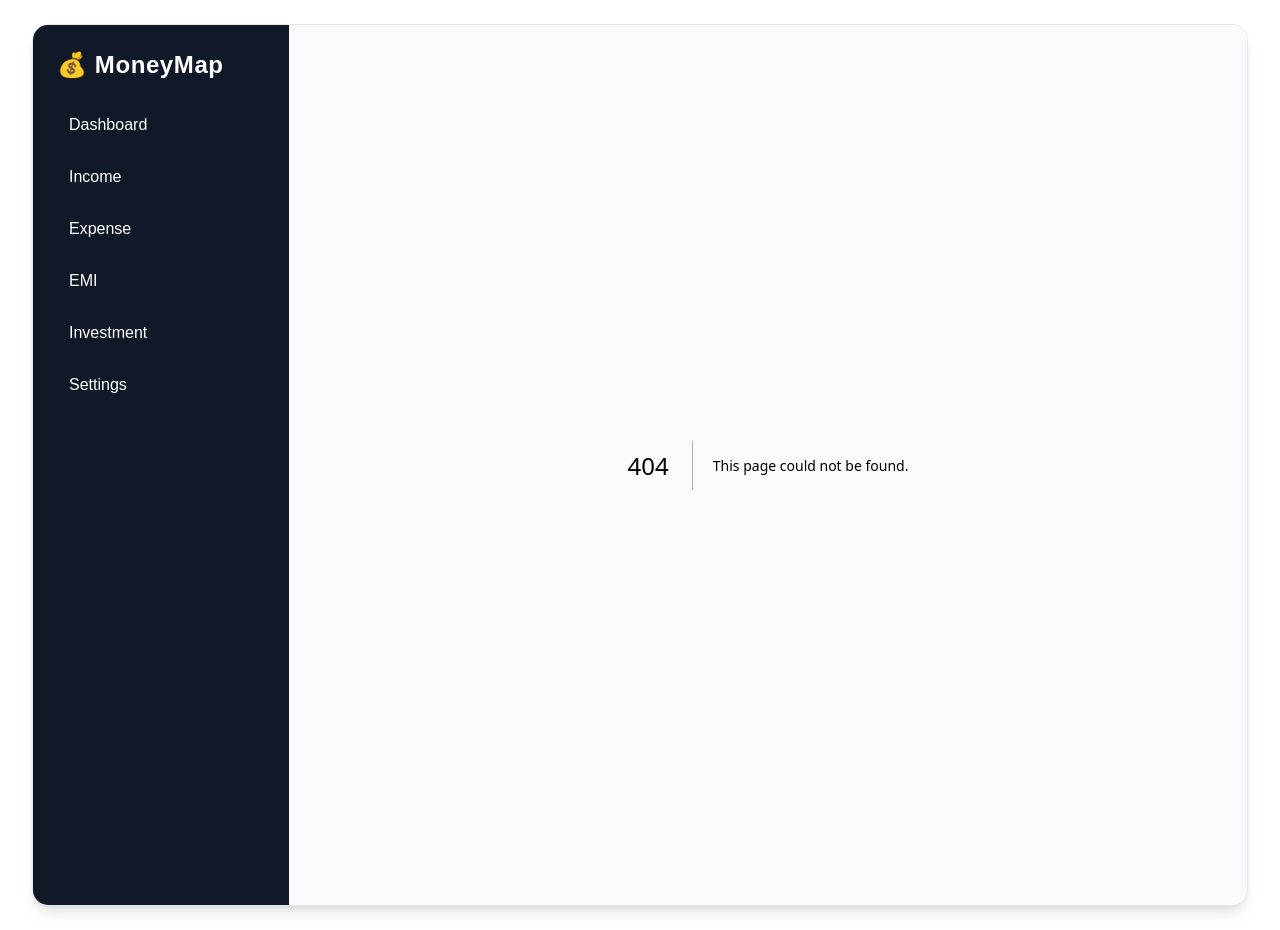
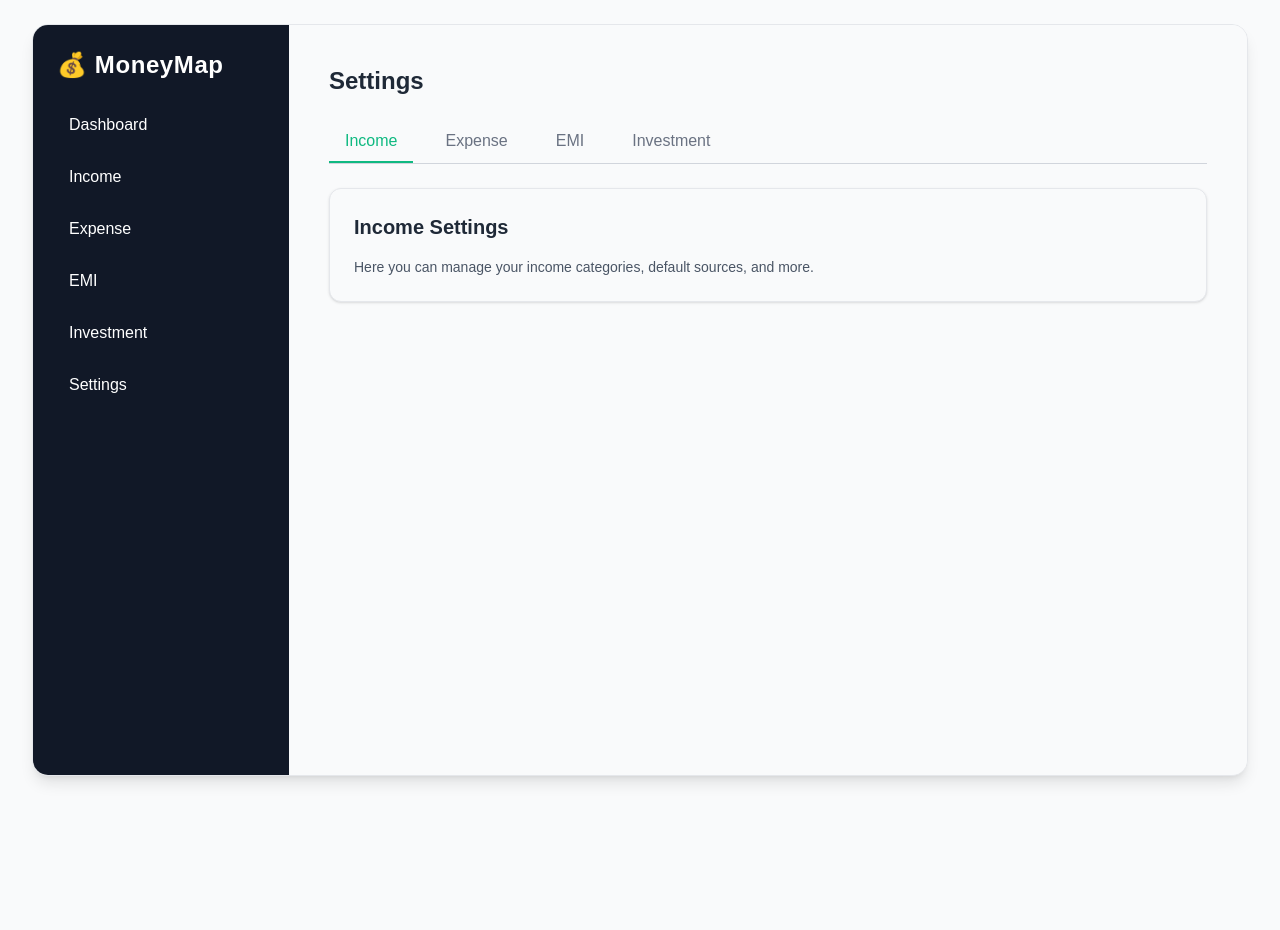
Before and after one commit to ashishbs237/NextApp-Money-App, a Next.js app: page /settings/income in a window 1280 px wide. Before the commit this address had no page. After the commit the page ends 800 px from the top, so only its background shows below. Built offline with nearby package versions, Linux system fonts and the light colour scheme.

Commit message:
added dynamic tabs for settings

```diff
--- /dev/null
+++ b/src/app/settings/[tab]/page.tsx
@@ -0,0 +1,24 @@
+'use client'
+
+import { useParams } from 'next/navigation'
+import IncomeTab from '../tabs/Income'
+import ExpenseTab from '../tabs/Expense'
+import EMIsTab from '../tabs/EMI'
+import InvestmentTab from '../tabs/Investment'
+
+export default function SettingsTabPage() {
+    const { tab } = useParams()
+
+    switch (tab) {
+        case 'income':
+            return <IncomeTab />
+        case 'expense':
+            return <ExpenseTab />
+        case 'emi':
+            return <EMIsTab />
+        case 'investment':
+            return <InvestmentTab />
+        default:
+            return <div className="text-red-500">Invalid settings tab.</div>
+    }
+}
--- /dev/null
+++ b/src/app/settings/layout.tsx
@@ -0,0 +1,43 @@
+'use client'
+
+import Link from 'next/link'
+import { usePathname } from 'next/navigation'
+
+const tabs = ['Income', 'Expense', 'EMI', 'Investment']
+
+export default function SettingsLayout({ children }: { children: React.ReactNode }) {
+  const pathname = usePathname()
+
+  return (
+    <div className="w-full">
+      <h1 className="text-2xl font-semibold mb-6 text-[var(--foreground)]">Settings</h1>
+
+      {/* Tabs Navigation */}
+      <div className="flex space-x-4 border-b border-gray-300 mb-6">
+        {tabs.map((tab) => {
+          const path = `/settings/${tab.toLowerCase()}`
+          const isActive = pathname === path
+
+          return (
+            <Link
+              key={tab}
+              href={path}
+              className={`px-4 py-2 font-medium border-b-2 transition-all ${
+                isActive
+                  ? 'border-[var(--accent)] text-[var(--accent)]'
+                  : 'border-transparent text-gray-500 hover:text-[var(--accent)]'
+              }`}
+            >
+              {tab}
+            </Link>
+          )
+        })}
+      </div>
+
+      {/* Tab Content */}
+      <div className="bg-[var(--background)] rounded-xl shadow-sm p-6 border border-gray-200 transition-all">
+        {children}
+      </div>
+    </div>
+  )
+}
--- a/src/app/settings/page.tsx
+++ b/src/app/settings/page.tsx
@@ -1,72 +1,5 @@
-'use client'
+import { redirect } from 'next/navigation'
 
-import { useState } from 'react'
-
-const tabs = ['Income', 'Expense', 'EMI', 'Investment']
-
-export default function SettingsPage() {
-    const [activeTab, setActiveTab] = useState('Income')
-
-    return (<div className="w-full"> <h1 className="text-2xl font-semibold mb-6 text-[var(--foreground)]"> Settings </h1>
-
-        {/* Tabs */}
-        <div className="flex space-x-4 border-b border-gray-300 mb-6">
-            {tabs.map((tab) => (
-                <button
-                    key={tab}
-                    onClick={() => setActiveTab(tab)}
-                    className={`px-4 py-2 font-medium border-b-2 transition-all cursor-pointer
-          ${activeTab === tab
-                            ? 'border-[var(--accent)] text-[var(--accent)]'
-                            : 'border-transparent text-gray-500 hover:text-[var(--accent)]'
-                        }`}
-                >
-                    {tab}
-                </button>
-            ))}
-        </div>
-
-        {/* Tab Content */}
-        <div className="bg-[var(--background)] rounded-xl shadow-sm p-6 border border-gray-200 transition-all">
-            {activeTab === 'Income' && (
-                <TabSection
-                    title="Income Settings"
-                    desc="Configure income categories, default sources, and preferences."
-                />
-            )}
-            {activeTab === 'Expense' && (
-                <TabSection
-                    title="Expense Settings"
-                    desc="Manage expense categories, limits, and tracking options."
-                />
-            )}
-            {activeTab === 'EMIs' && (
-                <TabSection
-                    title="EMI Settings"
-                    desc="Set up EMI plans, durations, reminders, and alerts."
-                />
-            )}
-            {activeTab === 'Investment' && (
-                <TabSection
-                    title="Investment Settings"
-                    desc="Customize SIPs, investment types, and growth goals."
-                />
-            )}
-        </div>
-    </div>
-    )
+export default function SettingsRedirectPage() {
+  redirect('/settings/income')
 }
-
-function TabSection({ title, desc }: { title: string; desc: string }) {
-    return (
-        <div> <h2 className="text-xl font-semibold text-[var(--foreground)] mb-2">
-            {title}
-        </h2>
-            <p className="text-sm text-gray-600 dark:text-gray-400">{desc}</p>
-            {/* Placeholder for settings form */}
-            <div className="mt-6">
-                <p className="text-sm italic text-gray-400">Settings form coming soon...
-                </p>
-            </div>
-        </div>)
-}
--- /dev/null
+++ b/src/app/settings/tabs/EMI.tsx
@@ -0,0 +1,10 @@
+export default function EMITab() {
+    return (
+      <div>
+        <h2 className="text-xl font-semibold mb-4 text-[var(--foreground)]">EMI Settings</h2>
+        <p className="text-sm text-gray-600">
+          Here you can manage your income categories, default sources, and more.
+        </p>
+      </div>
+    )
+  }
--- /dev/null
+++ b/src/app/settings/tabs/Expense.tsx
@@ -0,0 +1,10 @@
+export default function ExpenseTab() {
+    return (
+      <div>
+        <h2 className="text-xl font-semibold mb-4 text-[var(--foreground)]">Expense Settings</h2>
+        <p className="text-sm text-gray-600">
+          Here you can manage your income categories, default sources, and more.
+        </p>
+      </div>
+    )
+  }
--- /dev/null
+++ b/src/app/settings/tabs/Income.tsx
@@ -0,0 +1,10 @@
+export default function IncomeTab() {
+    return (
+      <div>
+        <h2 className="text-xl font-semibold mb-4 text-[var(--foreground)]">Income Settings</h2>
+        <p className="text-sm text-gray-600">
+          Here you can manage your income categories, default sources, and more.
+        </p>
+      </div>
+    )
+  }
--- /dev/null
+++ b/src/app/settings/tabs/Investment.tsx
@@ -0,0 +1,10 @@
+export default function InvestmentTab() {
+    return (
+      <div>
+        <h2 className="text-xl font-semibold mb-4 text-[var(--foreground)]">Investment Settings</h2>
+        <p className="text-sm text-gray-600">
+          Here you can manage your income categories, default sources, and more.
+        </p>
+      </div>
+    )
+  }
```
